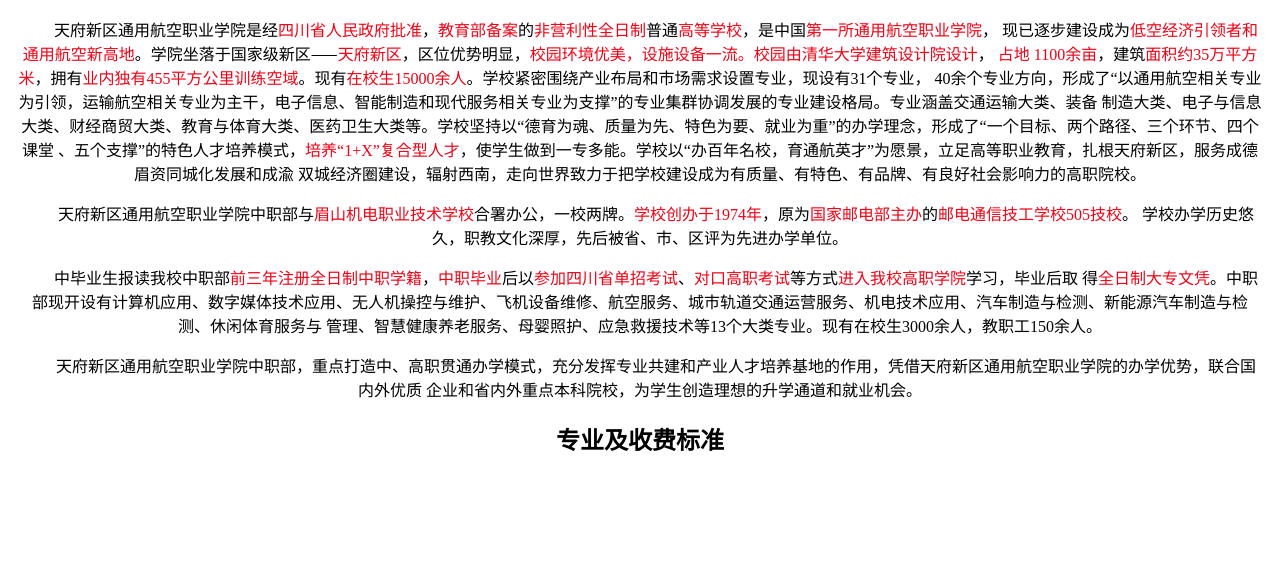
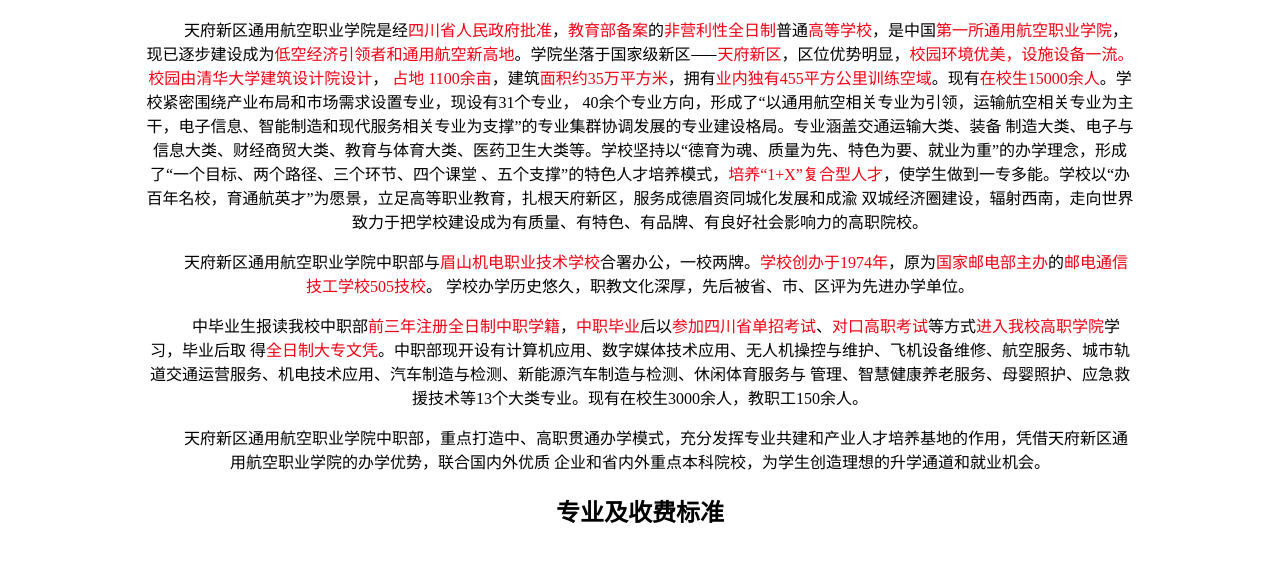
Before and after one commit to Three-Brothers/newschool.github.io, a plain HTML site: page tonghang.html in a window 1280 px wide. Shown: the part 113-674 px from the top of the page. Drawn offline with Linux system fonts and the light colour scheme.

Commit message:
Update tonghang.html
增加兼容手机端的JS代码

```diff
--- a/tonghang.html
+++ b/tonghang.html
@@ -81,6 +81,24 @@
     </style>
     <script>
         window.onload = function(){
+            // 检测是否为手机浏览器
+            function isMobile() {
+                return /Mobi|Android/i.test(navigator.userAgent);
+            }
+            // 如果是手机浏览器，设置页面尺寸
+            if (isMobile()) {
+                document.documentElement.style.width = '370px';
+                document.documentElement.style.height = '650px';
+                // 设置viewport以适应手机屏幕
+                document.querySelector('meta[name="viewport"]').setAttribute('content', 'width=370, initial-scale=1.0, maximum-scale=1.0, user-scalable=no');
+            } else {
+                // 如果不是手机浏览器，设置页面尺寸为默认值
+                document.documentElement.style.width = '1024px';
+                document.documentElement.style.height = '768px';
+                document.documentElement.style.margin = '0 auto';
+                // 设置viewport以适应桌面屏幕
+                document.querySelector('meta[name="viewport"]').setAttribute('content', 'width=1024, initial-scale=1.0, maximum-scale=1.0, user-scalable=no');
+            }
             //设置参数
             var str = ["保护学校及区域:","眉山天府新区、仁寿县、东坡区、雅安市","简阳区域:简阳初中、石板凳初中、华西九义中学、江源永宁中学","资阳区域:一中、中和、伍隍、二中、保和、丹山、小院、堪嘉、祥符、马鞍、 茶花、临江","武侯区:川大附中系列、石室锦城、四十三中、棕北系列、武侯高级中学、 武侯实验、五七中学、北二外","金牛区：铁中系列、七中通锦、 三十六中、金牛中学","高新区：高新实验、银都紫藤系列","双流区：九江中学、彭镇中学、黄甲中学、公兴中学、永安中学、育人菁英","成华区：七中育才","锦江区：川师外国语","龙泉驿区:经开","洪雅外区：花溪中学、田锡中学、实验初中（保护来访学生，不保护学校）","青神外区：实验初级中学、县中学校、县初级中学校、南城中学（保护来访学生，不保护学校）","彭山：二中、三中","内江：资中二中、威远初中","乐山：嘉州初中"];
             //获取专业
```
